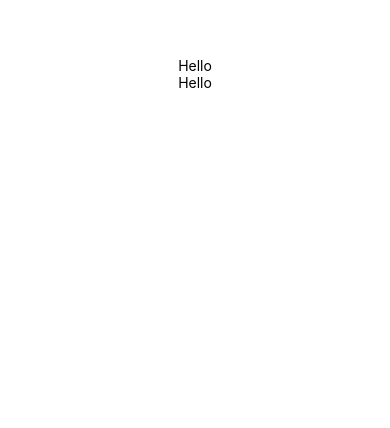
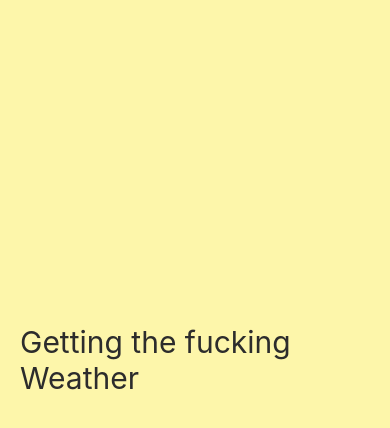
Before and after one commit to rheehot/fokin-weather, a React Native app: screen / in a window 390 px wide. Shown: the part 348-776 px from the top of the page. Built offline with nearby package versions, Linux system fonts and the light colour scheme.

Commit message:
react native study 10-09

```diff
--- a/App.js
+++ b/App.js
@@ -1,30 +1,16 @@
 import React from 'react';
-import { StyleSheet, Text, View } from 'react-native';
+// import { StyleSheet, Text, View } from 'react-native';
+import Loading from "./Loading";
 
 export default function App() {
-  return (
-    <View style={styles.container}>
-      <View style={styles.yellowView}>
-        <Text>Hello</Text>
-    </View>
-      <View style={styles.buleView}>
-        <Text>Hello</Text>
-      </View>
-    </View>
-  );
+  return <Loading />;
+  // return (
+  //   <View style={styles.container} >
+  //     <View style={styles.yellowView}/>
+  //     <View style={styles.buleView} />
+  //   </View>
+  // );
 }
-
-
-const styles = StyleSheet.create({
-  container: {
-      flex: 1,
-      alignItems: "center",
-      justifyContent: "center"
-  },
-  text : {
-      color: "black"
-  }
-})
 
 // const styles = StyleSheet.create({
 //   container: {
@@ -35,7 +21,7 @@
 //     backgroundColor: "yellow"
 //   },
 //   buleView: {
-//     flex: 5,
+//     flex: 1,
 //     backgroundColor: "blue"
 //   }
 // });
--- a/Loading.js
+++ b/Loading.js
@@ -1,22 +1,21 @@
 import React from "react";
 import { StyleSheet, Text, View } from 'react-native';
 
-export default function App(){
-    return (
-    <View style={styles.container}>
-        <View></View>
-        <View></View>
+export default function Loading(){
+    return <View style={styles.container}>
+        <Text style={styles.text}>Getting the fucking Weather</Text>
     </View>
-    );
 }
-
 const styles = StyleSheet.create({
     container: {
         flex: 1,
-        alignItems: "center",
-        justifyContent: "center"
+        justifyContent: "flex-end",
+        paddingHorizontal: 20,
+        paddingVertical: 100,
+        backgroundColor: "#FDF6AA"
     },
     text : {
-        color: "black"
+        color: "#2c2c2c",
+        fontSize: 30
     }
-})
+});
```
